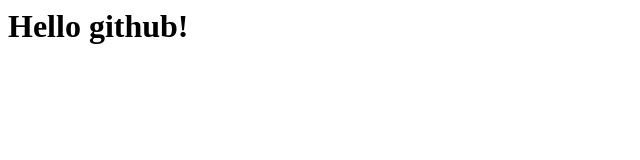
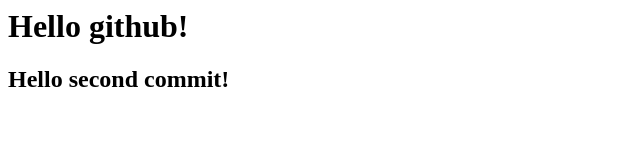
Before and after one commit to CodeCaliber/git_intro1, a plain HTML site: page index.html in a window 1280 px wide. Shown: the whole page, without its empty margins (0-640 px from the left). Drawn offline with Linux system fonts and the light colour scheme.

Commit message:
added an h2

```diff
--- a/index.html
+++ b/index.html
@@ -4,5 +4,6 @@
     </head>
     <body>
         <h1>Hello github!</h1>
+        <h2>Hello second commit!</h2>
     </body>
 </html>
```
